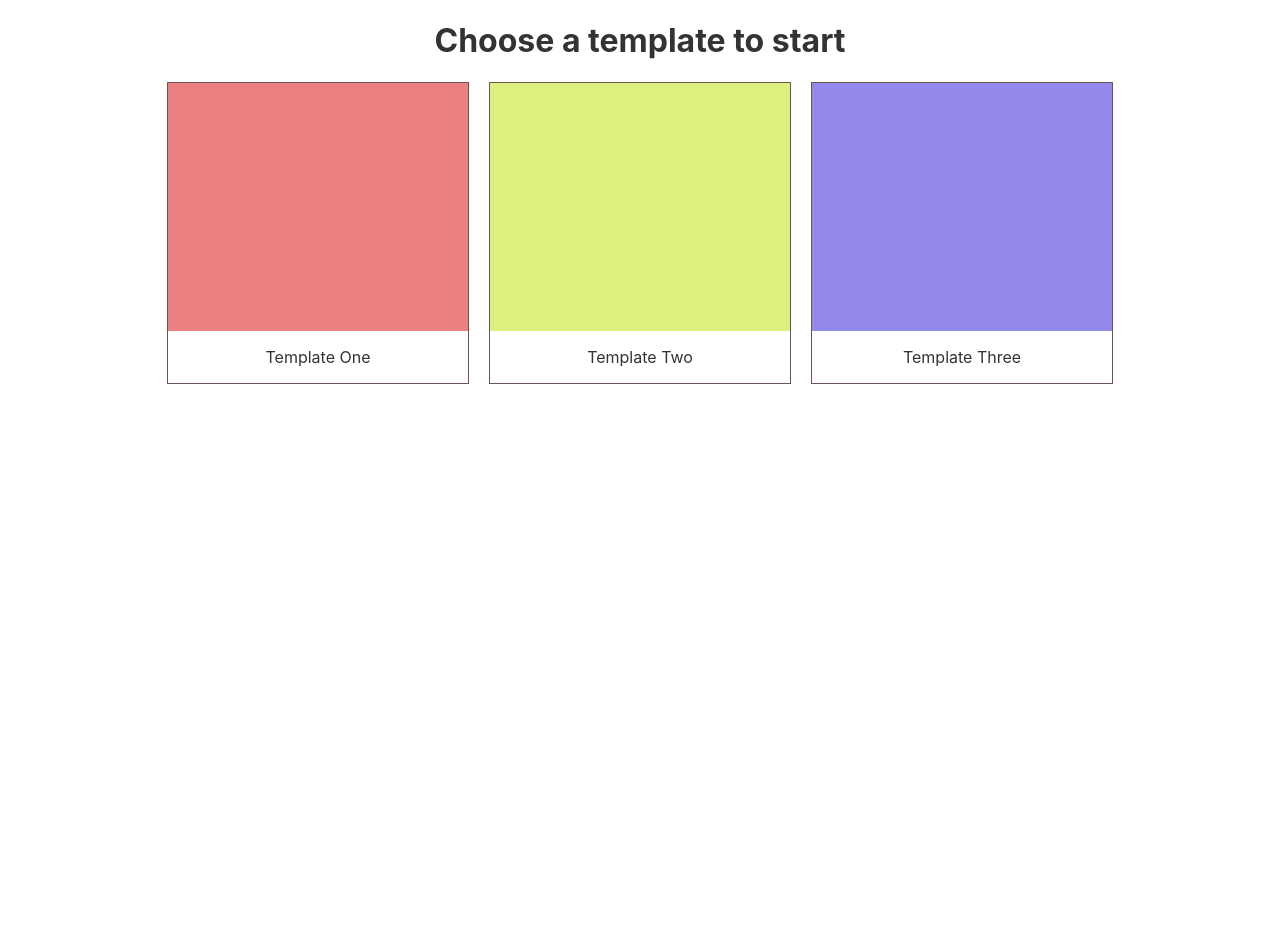
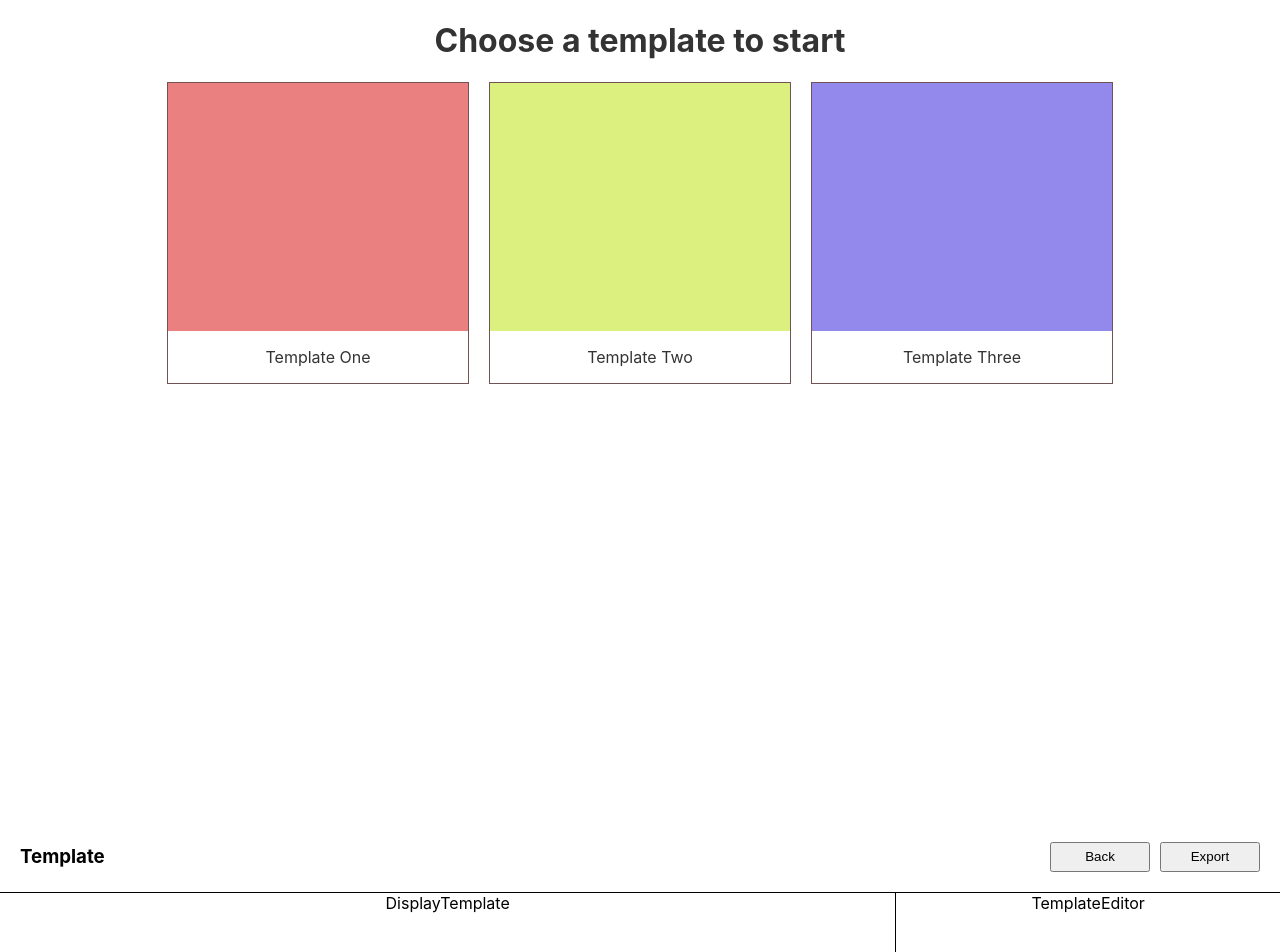
Before and after one commit to ValoQuang/flodesk-template, a React (Create React App) app: page / in a window 1280 px wide. Shown: the top 952 px of the page. Before the commit the page ends 821 px from the top, so only its background shows below. Built offline with nearby package versions, Linux system fonts and the light colour scheme.

Commit message:
feat: init builder component and its child component

```diff
--- a/src/App.tsx
+++ b/src/App.tsx
@@ -1,13 +1,12 @@
-import './App.css';
-import TemplateBuilder from './components/TemplateBuilder/TemplateBuilder';
-import TemplateSelector from './components/TemplateSelector/TemplateSelector';
+import "./App.css";
+import TemplateBuilder from "./components/TemplateBuilder/TemplateBuilder";
+import TemplateSelector from "./components/TemplateSelector/TemplateSelector";
 
 function App() {
   return (
     <div className="App">
       <TemplateSelector />
-
-
+      <TemplateBuilder />
     </div>
   );
 }
--- a/src/components/Navbar/Navbar.css
+++ b/src/components/Navbar/Navbar.css
@@ -0,0 +1,22 @@
+.navbar {
+  width: 100%;
+  border-bottom-style: solid;
+  border-width: 0.5px;
+}
+
+.navbar-container {
+  display: flex;
+  align-items: center;
+  justify-content: space-between;
+  margin: 5px 20px 5px 20px;
+}
+
+.navbar-container section {
+  display: flex;
+  gap: 10px;
+}
+
+.navbar-button {
+  width: 100px;
+  height: 30px;
+}
--- a/src/components/Navbar/Navbar.tsx
+++ b/src/components/Navbar/Navbar.tsx
@@ -1,9 +1,23 @@
-import React from 'react'
+import React from "react";
+import "./Navbar.css";
 
 const Navbar = () => {
+  const handleBackToTemplateSelector = () => {};
+
+  const handleExportStaticPage = () => {};
+
   return (
-    <div>Navbar</div>
-  )
-}
+    <div className="navbar">
+      <div className="navbar-container">
+        <h3>Template</h3>
+        <section>
+          {" "}
+          <button className="navbar-button">Back</button>
+          <button className="navbar-button">Export</button>
+        </section>
+      </div>
+    </div>
+  );
+};
 
-export default Navbar
+export default Navbar;
--- a/src/components/TemplateBuilder/TemplateBuilder.css
+++ b/src/components/TemplateBuilder/TemplateBuilder.css
@@ -0,0 +1,21 @@
+.templateBuilder {
+  width: 100%;
+}
+
+.templateBuilder-editor {
+  display: flex;
+}
+
+.templateBuilder-display {
+  width: 70%;
+  flex-grow: 1;
+  border-right-style: solid;
+  border-width: 0.5px;
+  height: fit-content;
+  height: 90vh;
+}
+
+.templateBuilder-setting {
+  width: 30%;
+  flex-grow: 1;
+}
--- a/src/components/TemplateBuilder/TemplateBuilder.tsx
+++ b/src/components/TemplateBuilder/TemplateBuilder.tsx
@@ -1,9 +1,24 @@
-import React from 'react'
+import React from "react";
+import Navbar from "../Navbar/Navbar";
+import TemplateDisplay from "../TemplateDisplay/TemplateDisplay";
+import TemplateEditor from "../TemplateEditor/TemplateEditor";
+import "./TemplateBuilder.css";
 
 const TemplateBuilder = () => {
   return (
-    <div>TemplateBuilder</div>
-  )
-}
+    <div className="templateBuilder">
+      <Navbar />
 
-export default TemplateBuilder
+      <div className="templateBuilder-editor">
+        <section className="templateBuilder-display">
+          <TemplateDisplay />
+        </section>
+        <section className="templateBuilder-setting">
+          <TemplateEditor />
+        </section>
+      </div>
+    </div>
+  );
+};
+
+export default TemplateBuilder;
--- a/src/components/TemplateEditor/TemplateEditor.tsx
+++ b/src/components/TemplateEditor/TemplateEditor.tsx
@@ -1,9 +1,11 @@
 import React from 'react'
 
-const SettingBoard = () => {
+const TemplateEditor = () => {
   return (
-    <div>SettingBoard</div>
+    <div>TemplateEditor
+
+    </div>
   )
 }
 
-export default SettingBoard
+export default TemplateEditor
```
